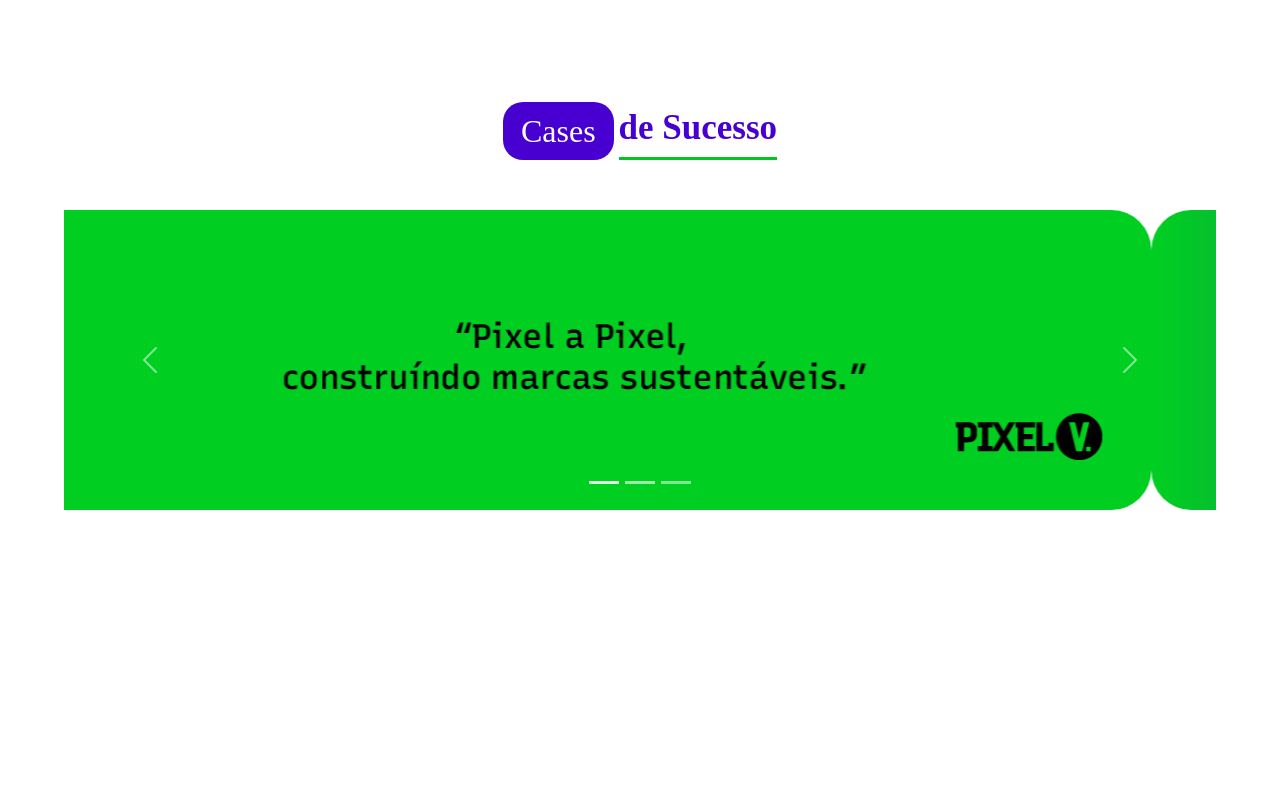
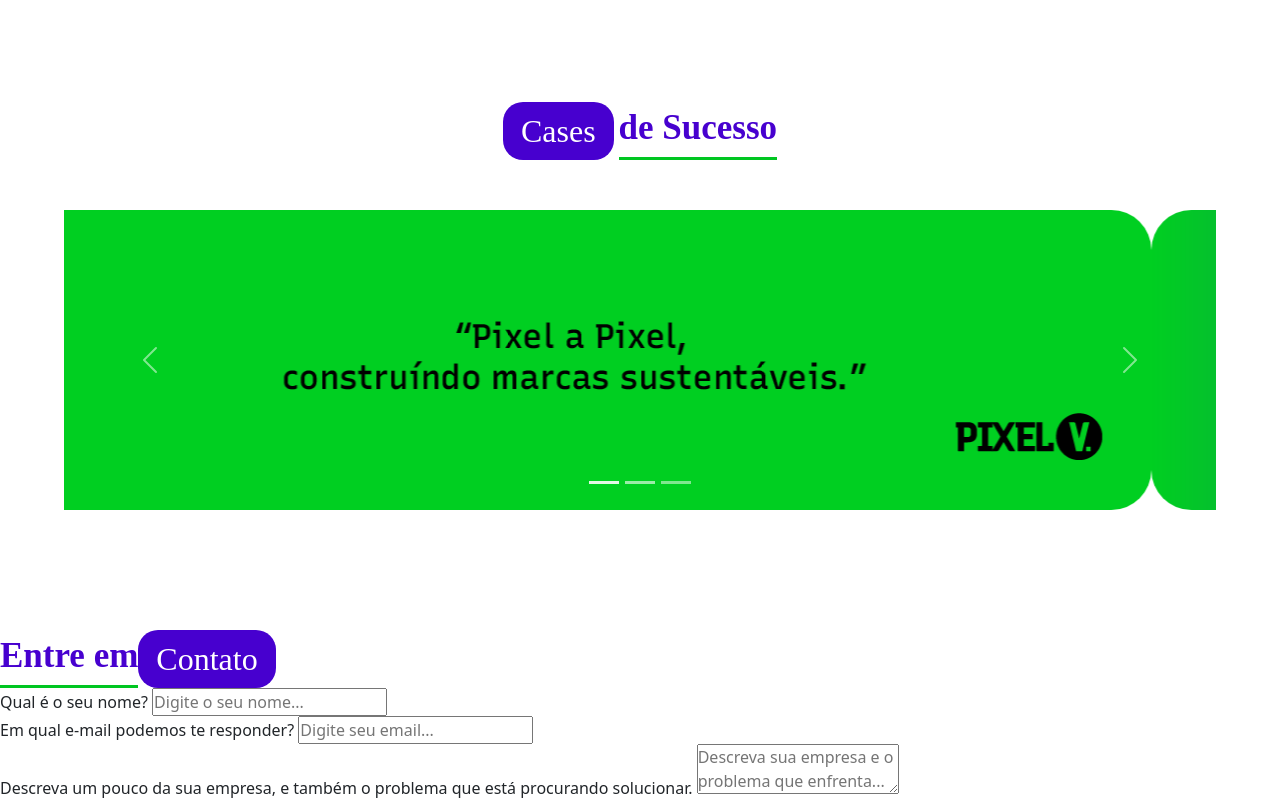
Before and after one commit to Murilo-Cruz8/PixelV-, a plain HTML site: page index.html in a window 1280 px wide. Shown: the part 2655-3455 px from the top of the page. Before the commit the page ends 3285 px from the top, so only its background shows below. Drawn offline with nearby package versions, Linux system fonts and the light colour scheme; a web font is replaced by a local one.

Commit message:
Iniciando formulario

```diff
--- a/index.html
+++ b/index.html
@@ -176,6 +176,28 @@
             </div>
         </section>
 
+        <section id="contato">
+            <div class="titulo">
+                <span>Entre em</span><h2>Contato</h2>
+            </div>
+
+            <form action="">
+                <div class="campo">
+                    <label for="campo-nome">Qual é o seu nome?</label>
+                    <input type="text" id="campo-nome" placeholder="Digite o seu nome...">
+                </div>
+                <div class="campo">
+                    <label for="campo-email">Em qual e-mail podemos te responder?</label>
+                    <input type="email" id="campo-email" placeholder="Digite seu email...">
+                </div>
+                <div class="campo-descricao">
+                    <label for="campo-texto">Descreva um pouco da sua empresa, e também o problema que está procurando solucionar. </label>
+                    <textarea id="campo-texto" placeholder="Descreva sua empresa e o problema que enfrenta..."></textarea>
+                </div>
+            </form>
+
+        </section>
+
     </main>
     <script src="https://cdn.jsdelivr.net/npm/bootstrap@5.3.6/dist/js/bootstrap.bundle.min.js"
         integrity="sha384-j1CDi7MgGQ12Z7Qab0qlWQ/Qqz24Gc6BM0thvEMVjHnfYGF0rmFCozFSxQBxwHKO"
```
